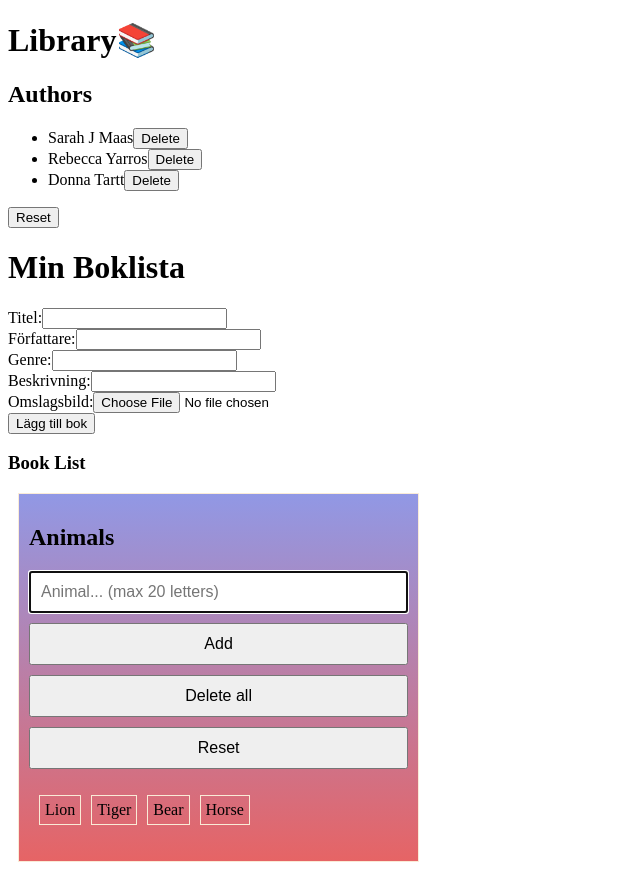
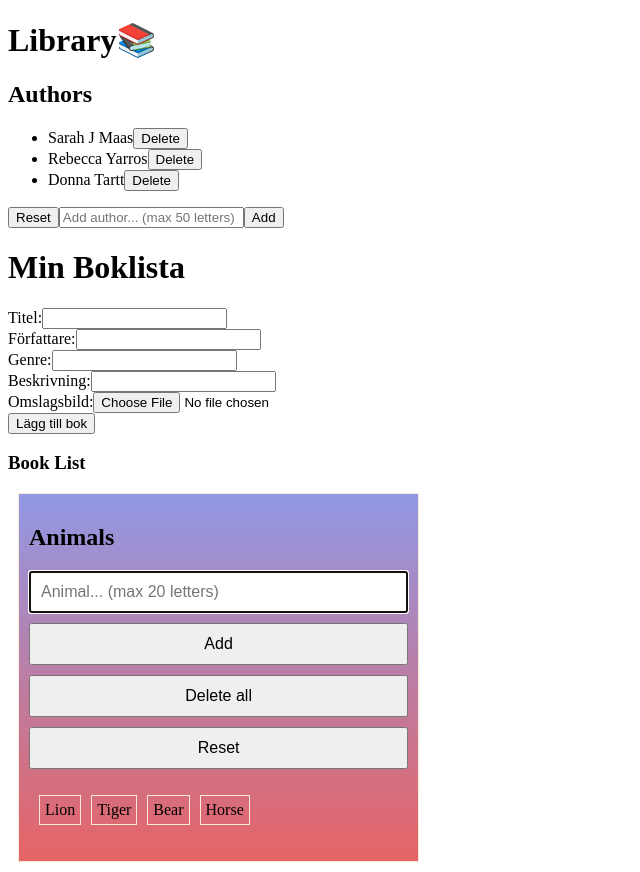
Before and after one commit to Stephaniebaard/Library, a React (Vite) app: page / in a window 1280 px wide. Shown: the whole page, without its empty margins (0-640 px from the left). Built offline with nearby package versions, Linux system fonts and the light colour scheme.

Commit message:
AddAuthor added on AuthorList

```diff
--- a/src/widget/AuthorList/AuthorList.tsx
+++ b/src/widget/AuthorList/AuthorList.tsx
@@ -1,24 +1,31 @@
-import "./AuthorList.scss";
-import { useState } from "react";
-import AuthorLiItem from "./AuthorListItem/AuthorListItem";
-import Button from "../../components/Buttons/Button";
+import './AuthorList.scss';
+import { useState } from 'react';
+import AuthorLiItem from './AuthorListItem/AuthorListItem';
+import Button from '../../components/Buttons/Button';
 
-export default function AuthorList(){
+export default function AuthorList() {
   const [Author, setAuthor] = useState<string[]>([
-        "Sarah J Maas",
-        "Rebecca Yarros",
-        "Donna Tartt",
+    'Sarah J Maas',
+    'Rebecca Yarros',
+    'Donna Tartt',
   ]);
 
-    const deleteAuthor =(index: number)=>{
-        setAuthor(Author.filter((_,i)=> i !== index));
+  const [inputAuthor, setInputAuthor] = useState('');
+
+  const deleteAuthor = (index: number) => {
+    setAuthor(Author.filter((_, i) => i !== index));
+  };
+
+  const addAuthor = () => {
+    inputAuthor.trim() && setAuthor([...Author, inputAuthor]);
+    setInputAuthor('');
   };
 
   return (
-        <div className="AuthorList">
+    <div className='AuthorList'>
       <h2>Authors</h2>
       <ul>
-                {Author.map((author,index)=>(
+        {Author.map((author, index) => (
           <AuthorLiItem
             key={`${index}-${author}`}
             index={index}
@@ -28,15 +35,21 @@ export default function AuthorList(){
         ))}
       </ul>
       <Button
-				title="Reset"
+        title='Reset'
         handleClick={() =>
-					setAuthor([
-						"Sarah J Maas",
-						"Rebecca Yarros",
-						"Donna Tartt",
-					])
+          setAuthor(['Sarah J Maas', 'Rebecca Yarros', 'Donna Tartt'])
         }
       />
+      <input
+        autoFocus
+        type='text'
+        placeholder='Add author... (max 50 letters)'
+        maxLength={50}
+        value={inputAuthor}
+        onChange={(e) => setInputAuthor(e.target.value)}
+        onKeyDown={(e) => e.key === 'Enter' && addAuthor()}
+      />
+      <button onClick={addAuthor}>Add</button>
     </div>
   );
 }
```
Lines whose indentation alone changed are shown as unchanged.
